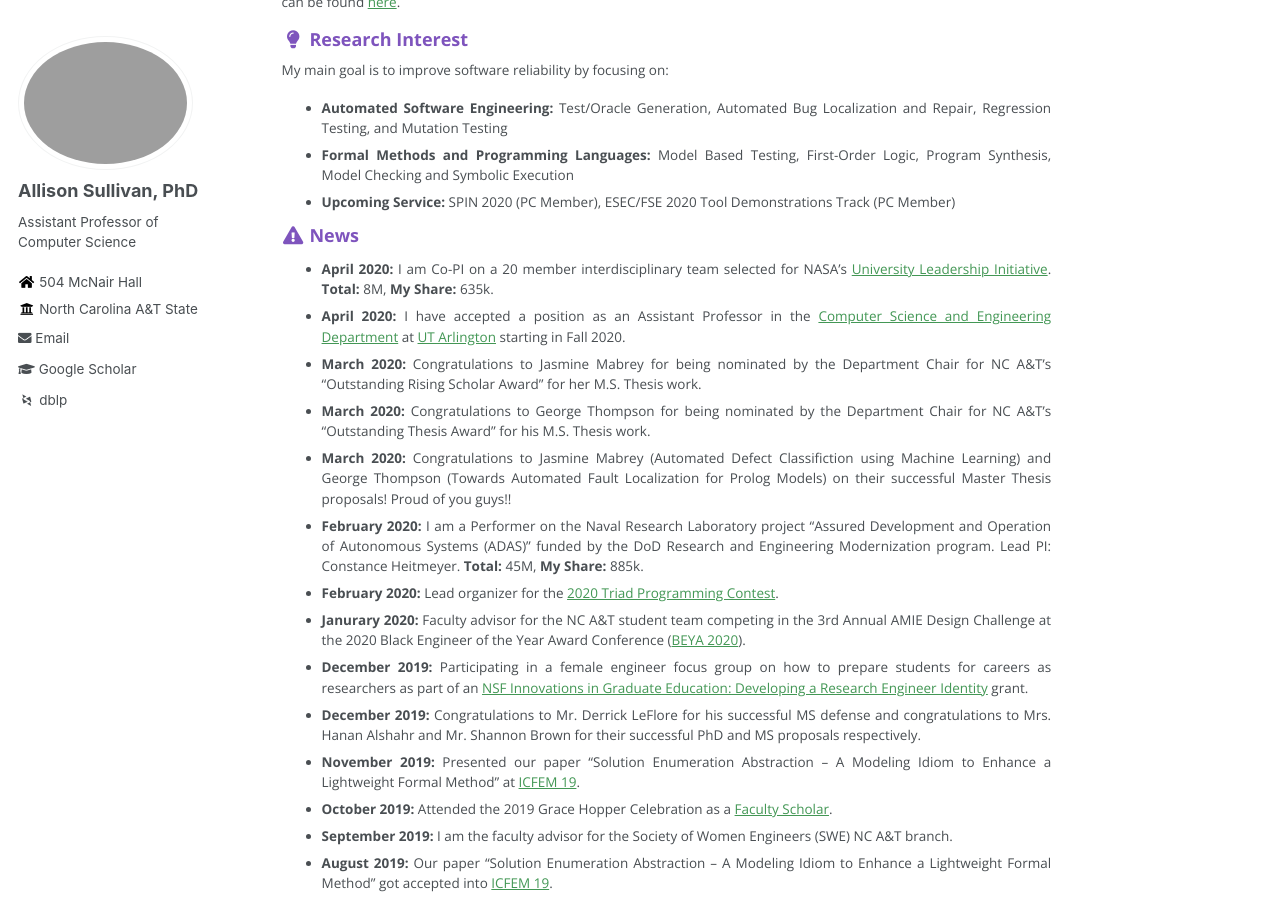
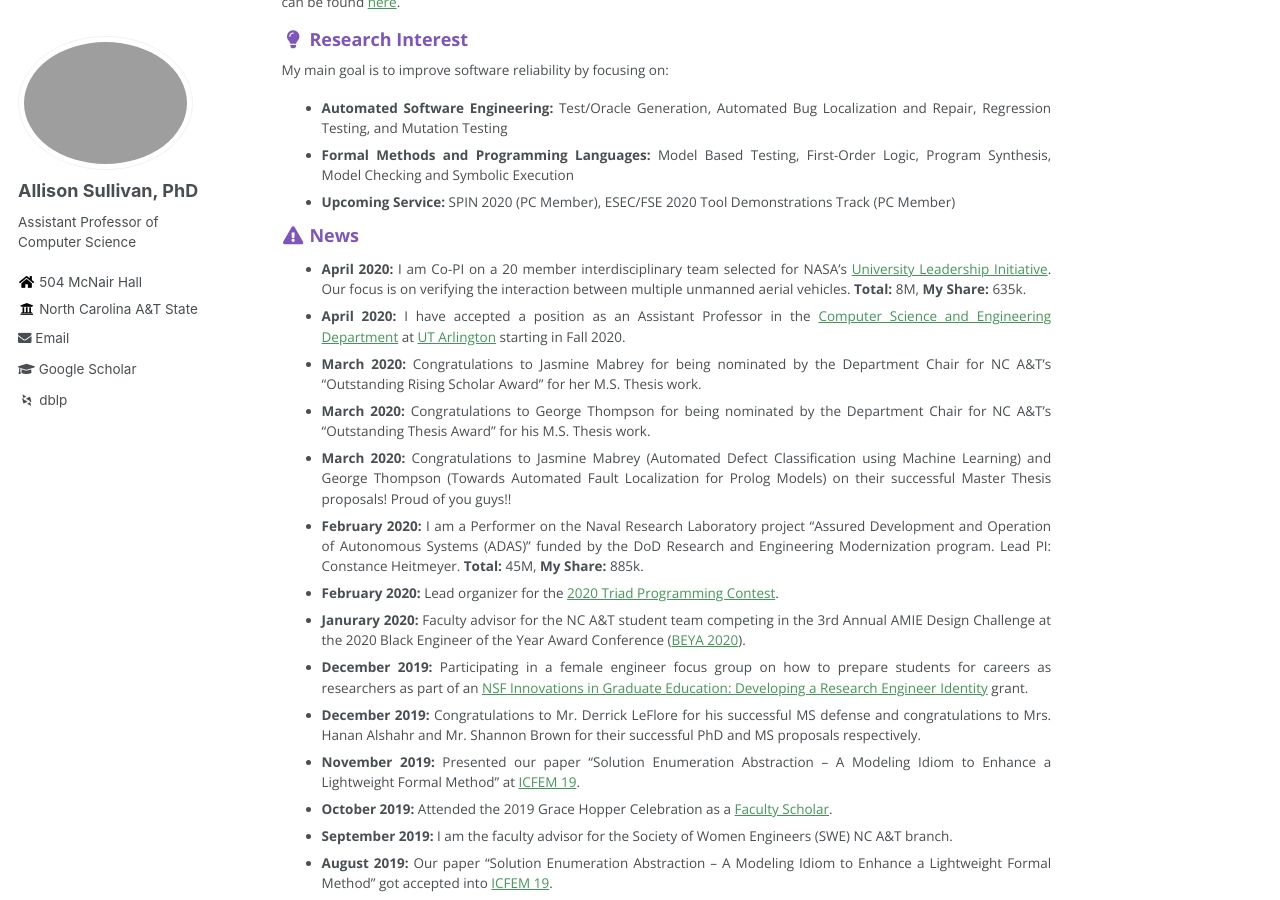
Before and after one commit to Allisonius/allisonius.github.io, a Jekyll site: the page built from _pages/about.md, in a window 1280 px wide and 900 px high, scrolled down 339 px. Built offline with Jekyll 4.4.1, drawn with Linux system fonts in a browser that asks for light colours; some web fonts are replaced.

Commit message:
Update about.md

```diff
--- a/_pages/about.md
+++ b/_pages/about.md
@@ -24,11 +24,11 @@ Checking and Symbolic Execution
  * **Upcoming Service:** SPIN 2020 (PC Member), ESEC/FSE 2020 Tool Demonstrations Track (PC Member)
 
 ### <i class="fa fa-fw fa-exclamation-triangle" aria-hidden="true"></i> News
-* **April 2020:** I am Co-PI on a 20 member interdisciplinary team selected for NASA's [University Leadership Initiative](https://www.nasa.gov/press-release/nasa-looks-to-university-teams-to-advance-aviation-technology). **Total:** 8M, **My Share:** 635k.
+* **April 2020:** I am Co-PI on a 20 member interdisciplinary team selected for NASA's [University Leadership Initiative](https://www.nasa.gov/press-release/nasa-looks-to-university-teams-to-advance-aviation-technology). Our focus is on verifying the interaction between multiple unmanned aerial vehicles. **Total:** 8M, **My Share:** 635k.
 * **April 2020:** I have accepted a position as an Assistant Professor in the [Computer Science and Engineering Department](https://cse.uta.edu/) at [UT Arlington](https://www.uta.edu/) starting in Fall 2020.
 * **March 2020:** Congratulations to Jasmine Mabrey for being nominated by the Department Chair for NC A&T's "Outstanding Rising Scholar Award" for her M.S. Thesis work.
 * **March 2020:** Congratulations to George Thompson for being nominated by the Department Chair for NC A&T's "Outstanding Thesis Award" for his M.S. Thesis work.
-* **March 2020:** Congratulations to Jasmine Mabrey (Automated Defect Classifiction using Machine Learning) and George Thompson (Towards Automated Fault Localization for Prolog Models) on their successful Master Thesis proposals! Proud of you guys!!
+* **March 2020:** Congratulations to Jasmine Mabrey (Automated Defect Classification using Machine Learning) and George Thompson (Towards Automated Fault Localization for Prolog Models) on their successful Master Thesis proposals! Proud of you guys!!
 * **February 2020:** I am a Performer on the Naval Research Laboratory project "Assured Development and Operation of Autonomous Systems (ADAS)" funded by the DoD Research and Engineering Modernization program. Lead PI: Constance Heitmeyer. **Total:** 45M, **My Share:** 885k.
 * **February 2020:** Lead organizer for the [2020 Triad Programming Contest](https://triad-pc-2020.github.io/).
 * **Janurary 2020:** Faculty advisor for the NC A&T student team competing in the 3rd Annual AMIE Design Challenge at the 2020 Black Engineer of the Year Award Conference ([BEYA 2020](https://s4.goeshow.com/ccgroup/beyastem/2020/index.cfm)).
```
